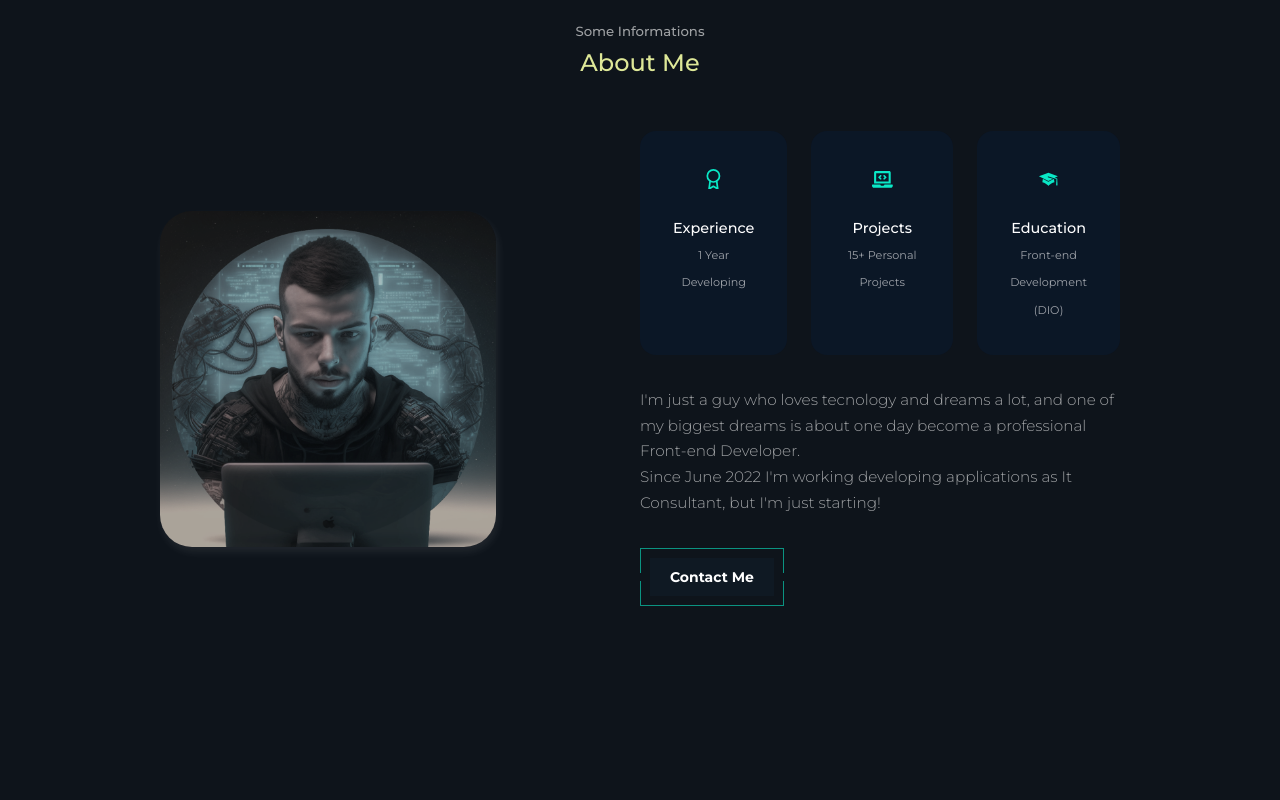
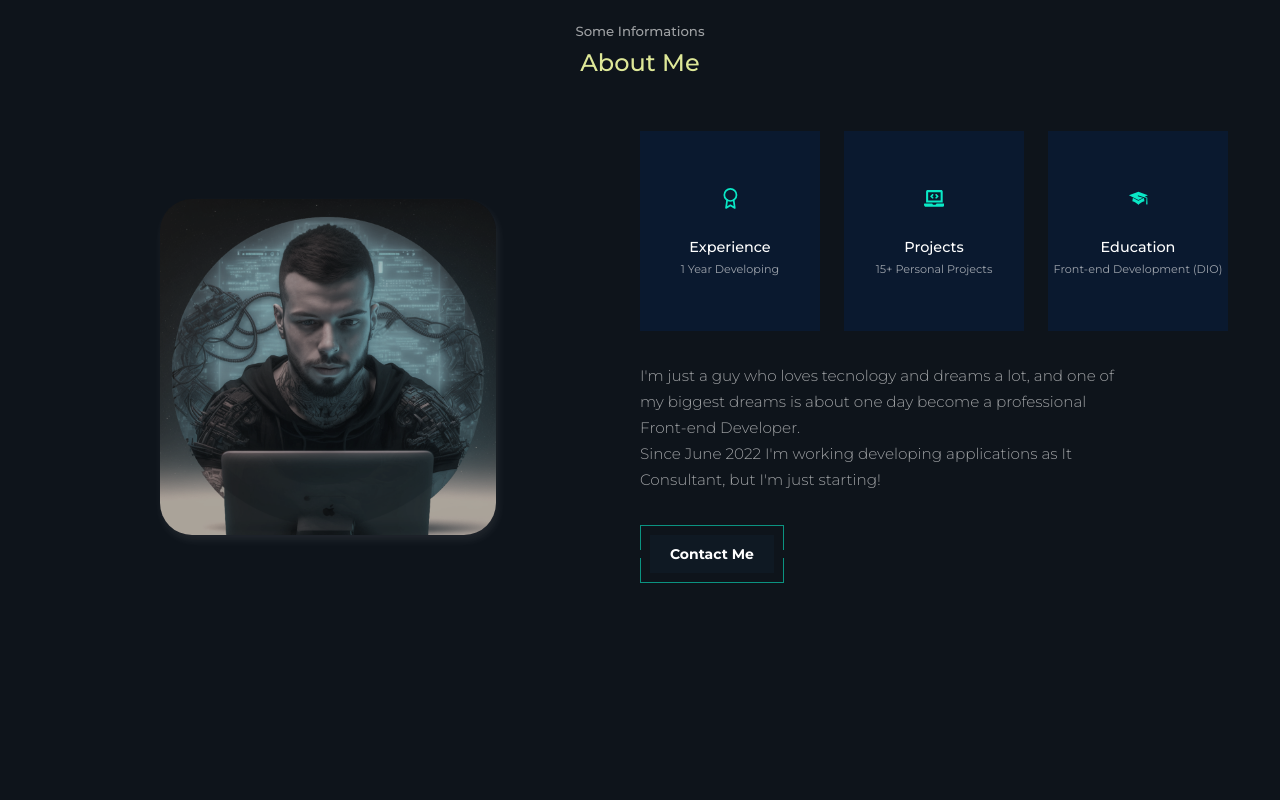
Before and after one commit to andremrks/react-portfolio, a React (Create React App) app: page / in a window 1280 px wide. Shown: the part 1020-1820 px from the top of the page. Built offline with nearby package versions, Linux system fonts and the light colour scheme.

Commit message:
changing some styles

```diff
--- a/src/components/card/Card.jsx
+++ b/src/components/card/Card.jsx
@@ -4,9 +4,11 @@ import "./card.css";
 const Card = ({ icon, title, text }) => {
   return (
     <article className="card">
-      <i>{icon}</i>
-      <h5>{title}</h5>
-      <small>{text}</small>
+      <div className="card2">
+        <i>{icon}</i>
+        <h5>{title}</h5>
+        <small>{text}</small>
+      </div>
     </article>
   );
 };
--- a/src/components/card/card.css
+++ b/src/components/card/card.css
@@ -1,15 +1,36 @@
 .card {
-  background: var(--color-bg-variant2);
-  border: 1px solid transparent;
-  border-radius: 1rem;
+  width: 180px;
+  height: 200px;
+  background-image: linear-gradient(
+    163deg,
+    var(--color-btn) 0%,
+    var(--color-primary) 100%
+  );
+  border-radius: 1.2rem;
+  transition: var(--transition);
   text-align: center;
-  padding: 2rem;
+  display: flex;
+  flex-direction: column;
+}
+
+.card2 {
+  display: flex;
+  flex-direction: column;
+  justify-content: center;
+  width: 180px;
+  height: 200px;
+  background-color: var(--color-bg-variant);
+  width: 100%;
   transition: var(--transition);
 }
 
+.card2:hover {
+  transform: scale(0.98);
+  border-radius: 20px;
+}
+
 .card:hover {
-  background: transparent;
-  border-color: var(--color-primary-variant);
+  box-shadow: 0px 0px 30px 1px var(--color-btn);
 }
 
 .card i {
--- a/src/components/contact/contact.css
+++ b/src/components/contact/contact.css
@@ -1,6 +1,6 @@
 #contact h2 {
   color: var(--color-titles);
-  margin-bottom: 0;
+  margin-bottom: 1.5rem;
 }
 
 .sentMessage {
@@ -18,6 +18,7 @@
 }
 
 .contact__options {
+  margin-top: -3rem;
   display: flex;
   flex-direction: column;
 }
@@ -61,6 +62,7 @@ textarea {
     gap: 2rem;
   }
   .contact__options {
+    margin-top: 0;
     display: grid;
     grid-template-columns: 1fr 1fr;
     gap: 1rem;
@@ -72,6 +74,7 @@ textarea {
     width: var(--container-width-sm);
   }
   .contact__options {
+    margin-top: 0;
     grid-template-columns: 1fr;
   }
 
```
